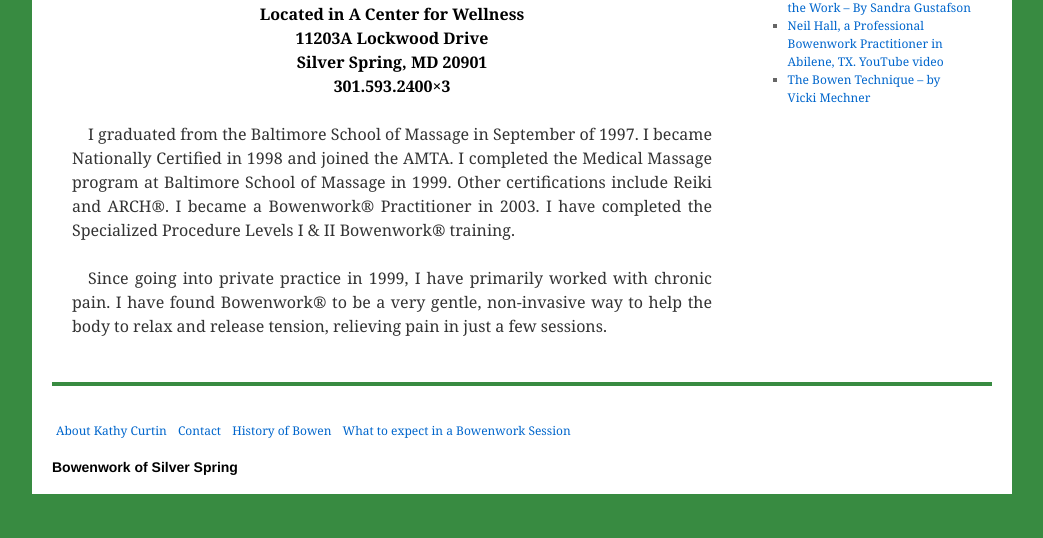
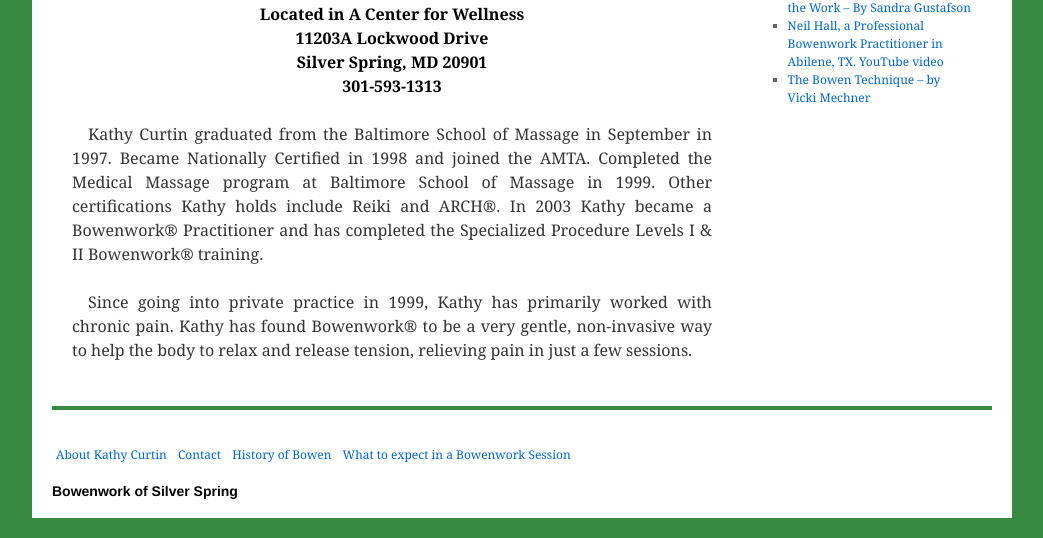
Before and after one commit to jbcurtin/bowenworkofsilverspring.com, a plain HTML site: page about-kathy-curtin.html in a window 1280 px wide. Shown: the part 333-871 px from the top of the page, without its empty margins (118-1161 px from the left). Before the commit the page ends 847 px from the top, so only its background shows below. Drawn offline with Linux system fonts and the light colour scheme.

Commit message:
updated number and editied bio

```diff
--- a/about-kathy-curtin.html
+++ b/about-kathy-curtin.html
@@ -69,24 +69,24 @@
                   20901</dt>
 
                   <dt style="text-align: center;">
-                  301.593.2400×3</dt>
+                  301-593-1313</dt>
                 </dl>
               </div>
 
               <div>
-                <p>I graduated from the Baltimore School of Massage
-                in September of 1997. I became Nationally Certified
-                in 1998 and joined the AMTA. I completed the
+                <p>Kathy Curtin graduated from the Baltimore School of Massage
+                in September in 1997. Became Nationally Certified
+                in 1998 and joined the AMTA. Completed the
                 Medical Massage program at Baltimore School of
-                Massage in 1999. Other certifications include Reiki
-                and ARCH®. I became a
-                Bowenwork® Practitioner in 2003. I have
+                Massage in 1999. Other certifications Kathy holds include Reiki
+                and ARCH®. In 2003 Kathy became a
+                Bowenwork® Practitioner and has
                 completed the Specialized Procedure Levels I &amp;
                 II Bowenwork® training.</p>
               </div>
 
-              <p>Since going into private practice in 1999, I have
-              primarily worked with chronic pain. I have found
+              <p>Since going into private practice in 1999, Kathy has
+              primarily worked with chronic pain. Kathy has found
               Bowenwork® to be a very gentle,
               non-invasive way to help the body to relax and
               release tension, relieving pain in just a few
```
Also changed, not shown: contact.html (+1 -1 lines).
